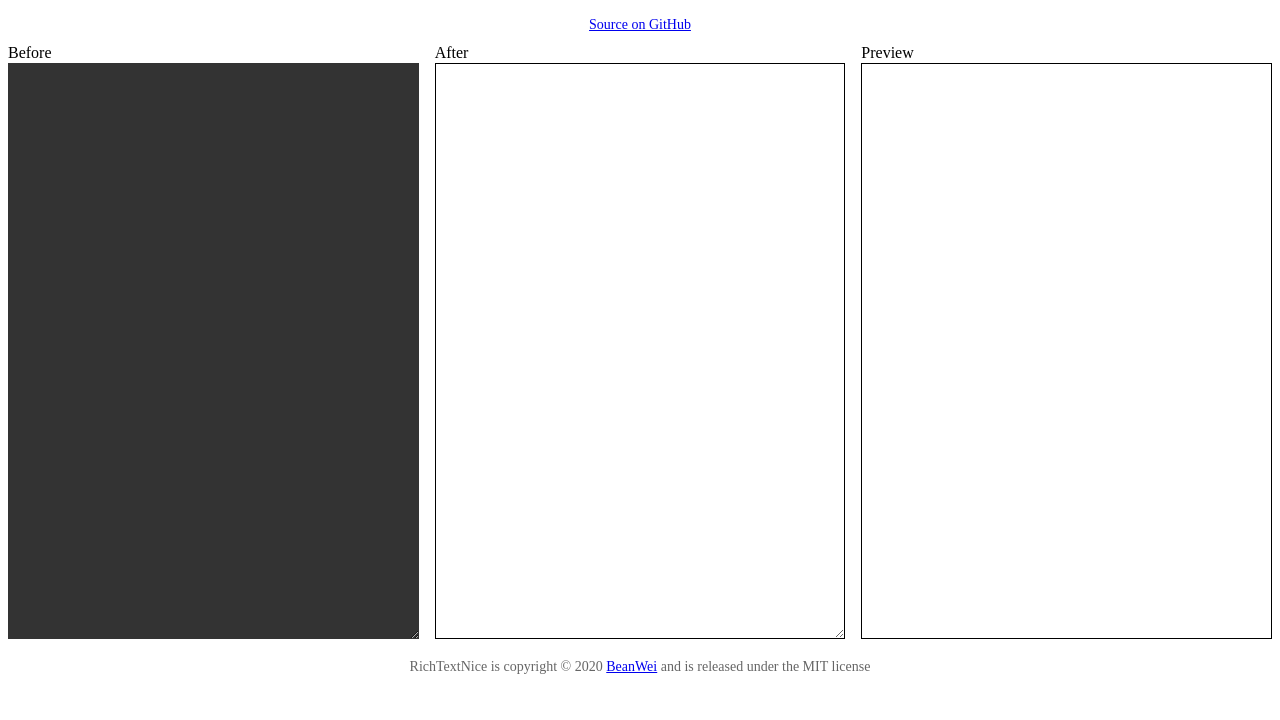
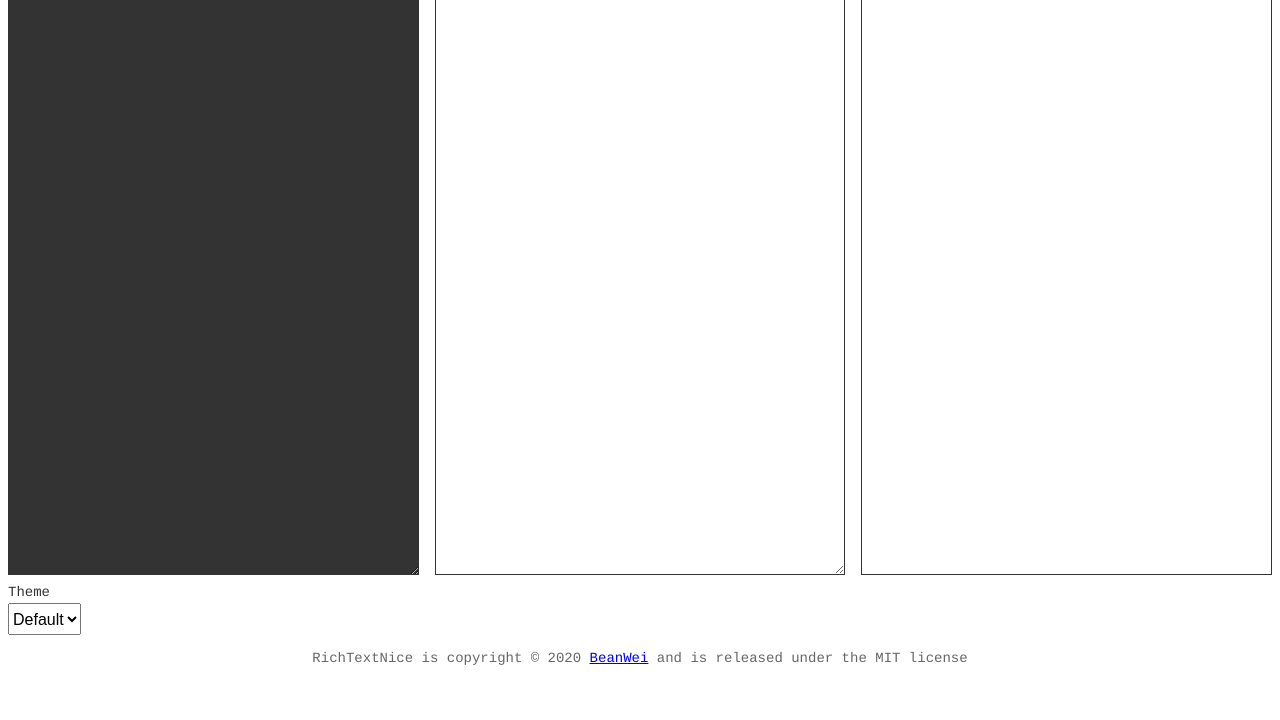
Before and after one commit to BeanWei/rtnice, a website: page index.html in a window 1280 px wide. Shown: the part 80-800 px from the top of the page. Drawn offline with nearby package versions, Linux system fonts and the light colour scheme; files whose address does not match are found by name.

Commit message:
add theme

```diff
--- a/index.html
+++ b/index.html
@@ -13,44 +13,105 @@
 
   body {
     margin: 0 auto;
+    font-family: courier, monospace, sans-serif;
     line-height: 1.3125;
+    color: #333;
   }
 
-  .source-link {
+  .rtnice-demo-header {
+    padding: 0.5em;
+    background-color: #fff;
+    text-align: center;
+  }
+
+  .rtnice-demo-footer {
+    font-size: 0.875em;
+    text-align: center;
+    color: #666;
+  }
+
+  .rtnice-demo-h1,
+  .rtnice-demo-label[for="input"],
+  .rtnice-demo-label[for="output"] {
+    margin: 0;
+    font-size: 1em;
+    font-weight: 700;
+    letter-spacing: 0.0625em;
+    text-transform: uppercase;
+  }
+
+  .rtnice-demo-label[for="input"],
+  .rtnice-demo-label[for="output"] {
+    font-weight: 400;
+  }
+
+  .rtnice-demo-source-link {
     font-size: 0.875em;
   }
 
-  .row:before,
-  .row:after {
+  .rtnice-demo-row:before,
+  .rtnice-demo-row:after {
     content: " ";
     display: table;
   }
 
-  .row:after {
+  .rtnice-demo-row:after {
     clear: both;
   }
 
-  .row {
+  .rtnice-demo-row {
     *zoom: 1;
   }
 
-  .col,
-  .form-group {
+  .rtnice-demo-col,
+  .rtnice-demo-form-group {
     padding: 0 0.5em;
   }
 
   @media (min-width: 24em) {
-    .col {
+    .rtnice-demo-col {
       float: left;
-      width: 33.333%;
+      width: 33.333333%;
     }
   }
 
-  .form-group {
+  .rtnice-demo-textarea {
+    width: 100%;
+    height: 36em;
+    margin: 0;
+    padding: 0.5em;
+    overflow: auto;
+    border: 1px solid;
+    background-color: #fff;
+    font-family: inherit;
+    font-size: inherit;
+    line-height: inherit;
+    color: inherit;
+  }
+
+  #preview {
+    width: 100%;
+    height: 36em;
+    margin: 0;
+    padding: 0.5em;
+    overflow: auto;
+    border: 1px solid;
+    background-color: #fff;
+    line-height: inherit;
+  }
+
+  .rtnice-demo-select {
+    display: block;
+    width: 100%;
+    font-size: inherit;
+    height: 2rem;
+  }
+
+  .rtnice-demo-form-group {
     display: inline-block;
   }
 
-  .form-group label {
+  .rtnice-demo-form-group label {
     font-size: 0.875em;
   }
 </style>
@@ -58,28 +119,39 @@
 <script src="./dist/rtnice.js"></script>
 </head>
 <body>
-<header style="padding: 0.5em; background-color: #fff; text-align: center;">
-  <h1>RichTextNice</h1>
+<header class="rtnice-demo-header">
+  <h1 class="rtnice-demo-h1">RichTextNice</h1>
   <a class="source-link" href="https://github.com/BeanWei/rtnice">Source on GitHub</a>
 </header>
-<div class="row">
-  <div class="col">
-    <label for="input">Before</label>
-    <textarea cols="100" rows=10 id="input" style="background-color: #333; color: #fff; border: none; width: 100%; height: 36em; margin: 0; padding: 0.5em; overflow: auto; border: none; font-family: inherit; font-size: inherit; line-height: inherit;"></textarea>
+<div class="rtnice-demo-row">
+  <div class="rtnice-demo-col">
+    <label for="input" class="rtnice-demo-label">Before</label>
+    <textarea cols="100" rows=10 id="input" style="background-color: #333; color: #fff; border: none;" class="rtnice-demo-textarea"></textarea>
   </div>
-  <div class="col">
-    <label for="output">After</label>
-    <textarea readonly cols="100" rows=10 id="output" style="width: 100%; height: 36em; margin: 0; padding: 0.5em; overflow: auto; border: 1px solid; background-color: #fff; font-family: inherit; font-size: inherit; line-height: inherit; color: inherit;"></textarea>
+  <div class="rtnice-demo-col">
+    <label for="output" class="rtnice-demo-label">After</label>
+    <textarea readonly cols="100" rows=10 id="output" class="rtnice-demo-textarea"></textarea>
   </div>
-  <div class="col">
-    <label for="output">Preview</label>
-    <div id="preview" style="width: 100%; height: 36em; margin: 0; padding: 0.5em; overflow: auto; border: 1px solid; background-color: #fff;"></div>
+  <div class="rtnice-demo-col">
+    <label for="output" class="rtnice-demo-label">Preview</label>
+    <div id="preview"></div>
   </div>
 </div>
 
-<footer style="font-size: 0.875em; text-align: center; color: #666;"><p>RichTextNice is copyright © 2020 <a href="https://github.com/BeanWei/">BeanWei</a> and is released under the MIT license</p></footer>
+<div class="rtnice-demo-row">
+  <form method="get" action="/turndown" id="options">
+    <div class="rtnice-demo-form-group">
+      <label for="theme" class="rtnice-demo-label">Theme</label>
+      <select name="theme" id="theme" class="rtnice-demo-select">
+        <option value="basic">Default</option>
+        <option value="orange">橙心</option>
+      </select>
+    </div>
+  </form>
+</div>
+
+<footer class="rtnice-demo-footer"><p>RichTextNice is copyright © 2020 <a href="https://github.com/BeanWei/">BeanWei</a> and is released under the MIT license</p></footer>
 <script>
-  // var rtniceService = new RichTextNiceService()
   ;(function () {
     var input = document.getElementById('input')
     var output = document.getElementById('output')
@@ -88,11 +160,10 @@
 
     input.addEventListener('input', update)
 
-    /*
     optionsForm.addEventListener('change', function () {
       rtniceService = new window.RichTextNiceService(options())
       update()
-    })*/
+    })
 
     update()
 
@@ -103,11 +174,11 @@
 
     function options () {
       var opts = {}
-      //var inputs = optionsForm.getElementsByTagName('select')
-      //for (var i = 0; i < inputs.length; i++) {
-      //  var input = inputs[i]
-      //  opts[input.name] = input.value
-      //}
+      var inputs = optionsForm.getElementsByTagName('select')
+      for (var i = 0; i < inputs.length; i++) {
+        var input = inputs[i]
+        opts[input.name] = input.value
+      }
       return opts
     }
   })()
--- a/src/rtnice.js
+++ b/src/rtnice.js
@@ -14,7 +14,7 @@ export default function RichTextNiceService (options) {
 
   var defaults = {
     rules: REPLACEMENTS,
-    cssTpName: 'basic',
+    theme: 'basic',
     rtNiceStylesheets: cssTemplates.basic,
     blankReplacement: function (content, node) {
       return ''
@@ -29,8 +29,8 @@ export default function RichTextNiceService (options) {
   }
   this.options = extend({}, defaults, options)
 
-  if (this.options.cssTpName != defaults.cssTpName) {
-    this.options.rtNiceStylesheets = extend({}, defaults.rtNiceStylesheets, cssTemplates[this.options.cssTpName])
+  if (this.options.theme != defaults.theme) {
+    this.options.rtNiceStylesheets = extend({}, defaults.rtNiceStylesheets, cssTemplates[this.options.theme])
   }
 
   this.rules = new Rules(this.options)
```
Also changed, not shown: src/css-template.js (+10 -0 lines), src/replacements.js (+12 -0 lines).
